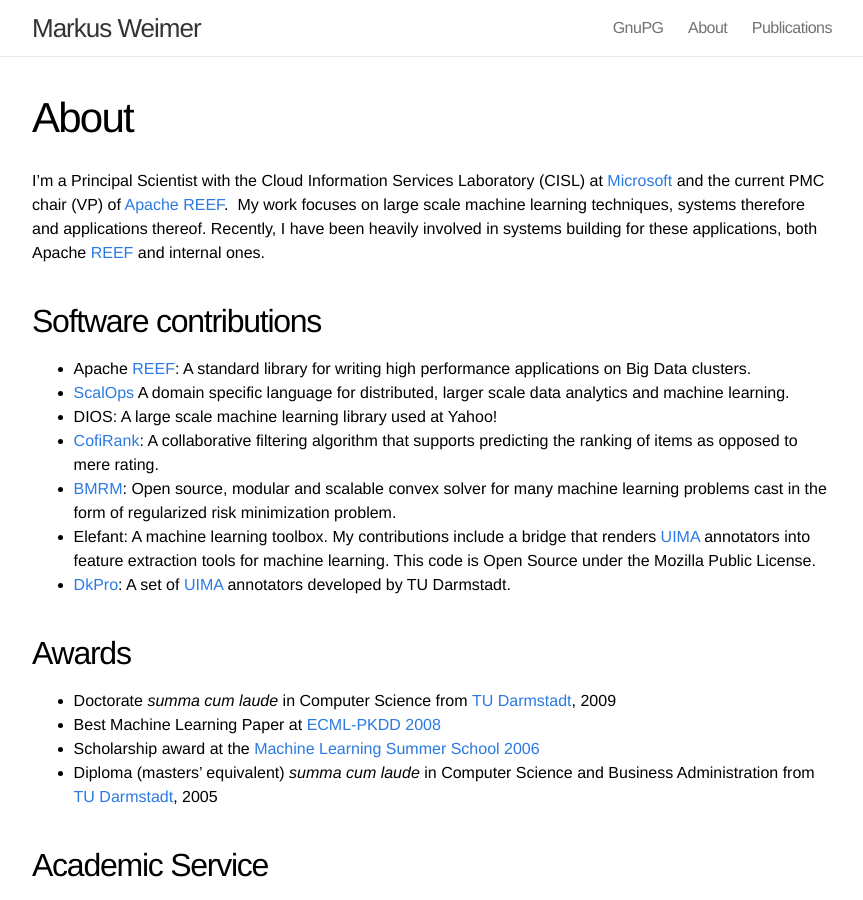
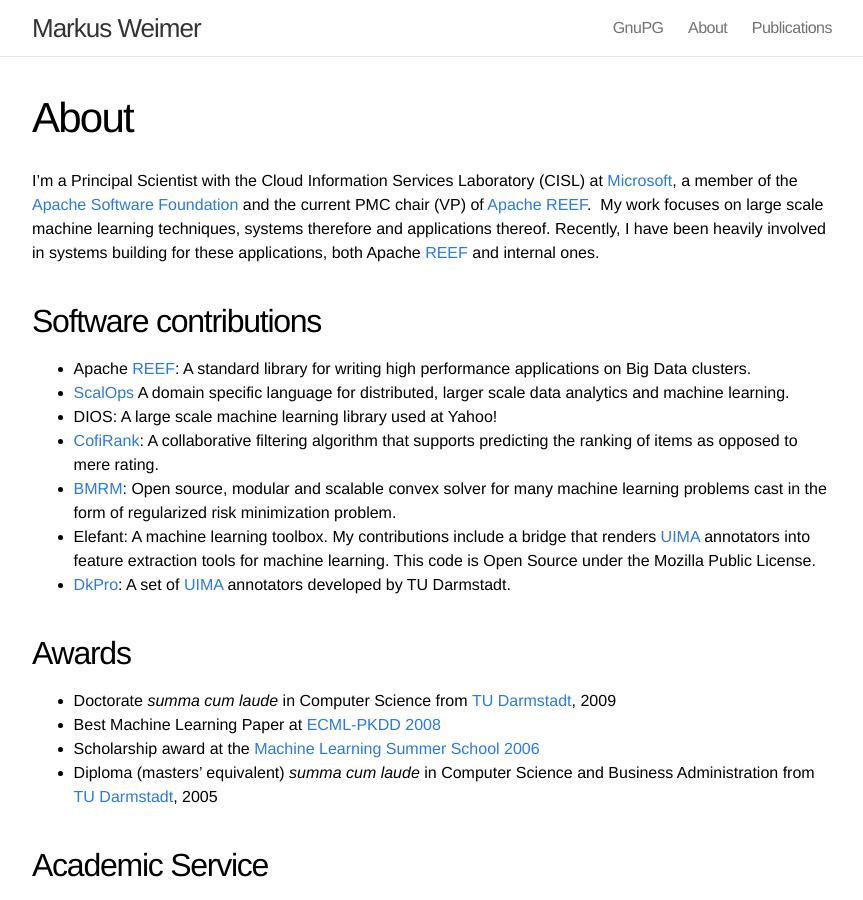
Before and after one commit to markusweimer/markusweimer.github.io, a Jekyll site: the page built from about.md, in a window 1280 px wide and 900 px high. Shown: the whole window, without its empty margins (208-1071 px from the left). Built offline with Jekyll 4.4.1, drawn with Linux system fonts in a browser that asks for light colours.

Commit message:
Added ASF membership

```diff
--- a/about.md
+++ b/about.md
@@ -5,7 +5,7 @@
 ---
 
 
-I'm a Principal Scientist with the Cloud Information Services Laboratory (CISL) at [Microsoft] and the current PMC chair (VP) of [Apache REEF][REEF].  My work focuses on large scale machine learning techniques, systems therefore and applications thereof. Recently, I have been heavily involved in systems building for these applications, both Apache [REEF] and internal ones.
+I'm a Principal Scientist with the Cloud Information Services Laboratory (CISL) at [Microsoft], a member of the [Apache Software Foundation][ASF] and the current PMC chair (VP) of [Apache REEF][REEF].  My work focuses on large scale machine learning techniques, systems therefore and applications thereof. Recently, I have been heavily involved in systems building for these applications, both Apache [REEF] and internal ones.
 
 
 ## Software contributions
```
Also changed, not shown: other parts of about.md (+1 -0 lines).
